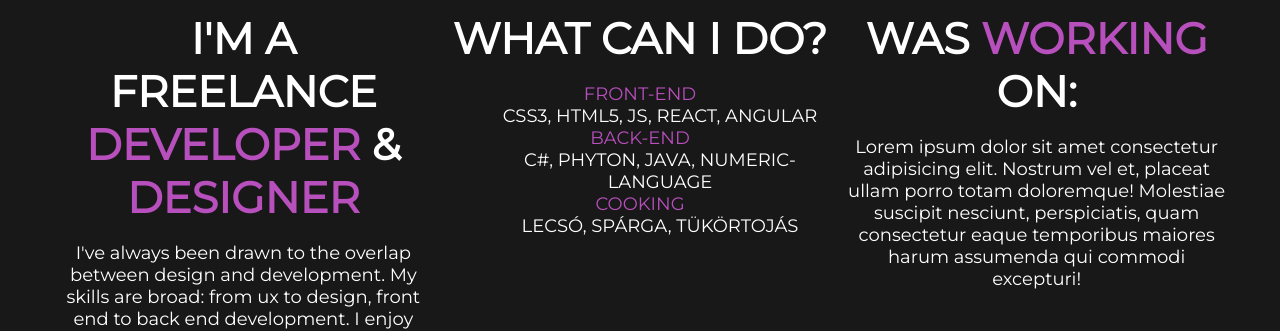
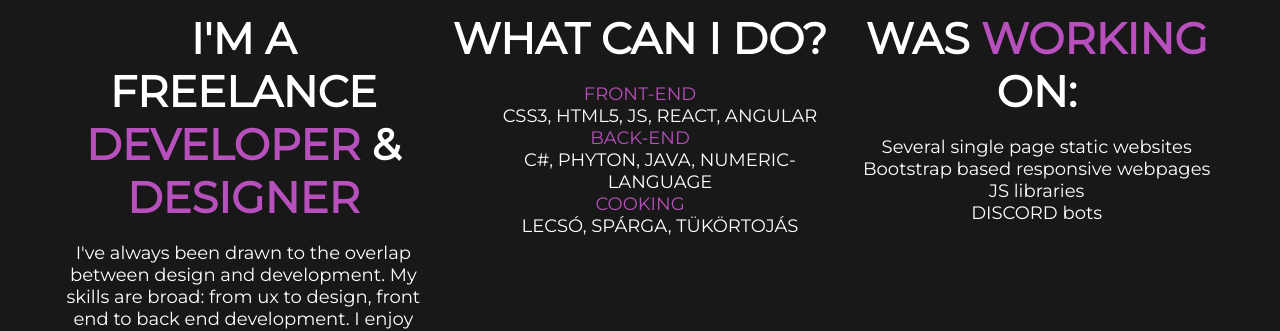
Before and after one commit to adam-torok/woltery99.github.io., a plain HTML site: page index.html in a window 1280 px wide. Shown: the part 840-1171 px from the top of the page. Drawn offline with nearby package versions, Linux system fonts and the light colour scheme.

Commit message:
text-changes

```diff
--- a/index.html
+++ b/index.html
@@ -74,7 +74,10 @@
            <h1 data-aos="slide-up"
            data-aos-anchor-placement="bottom-bottom"
          >Was <mark>working</mark> on:</h1>
-           <p>Lorem ipsum dolor sit amet consectetur adipisicing elit. Nostrum vel et, placeat ullam porro totam doloremque! Molestiae suscipit nesciunt, perspiciatis, quam consectetur eaque temporibus maiores harum assumenda qui commodi excepturi!</p>
+           <p>Several single page static websites <br>
+             Bootstrap based responsive webpages<br>
+             JS libraries <br>
+             DISCORD bots</p>
          </div>
       </section>
       <section class="works">
```
